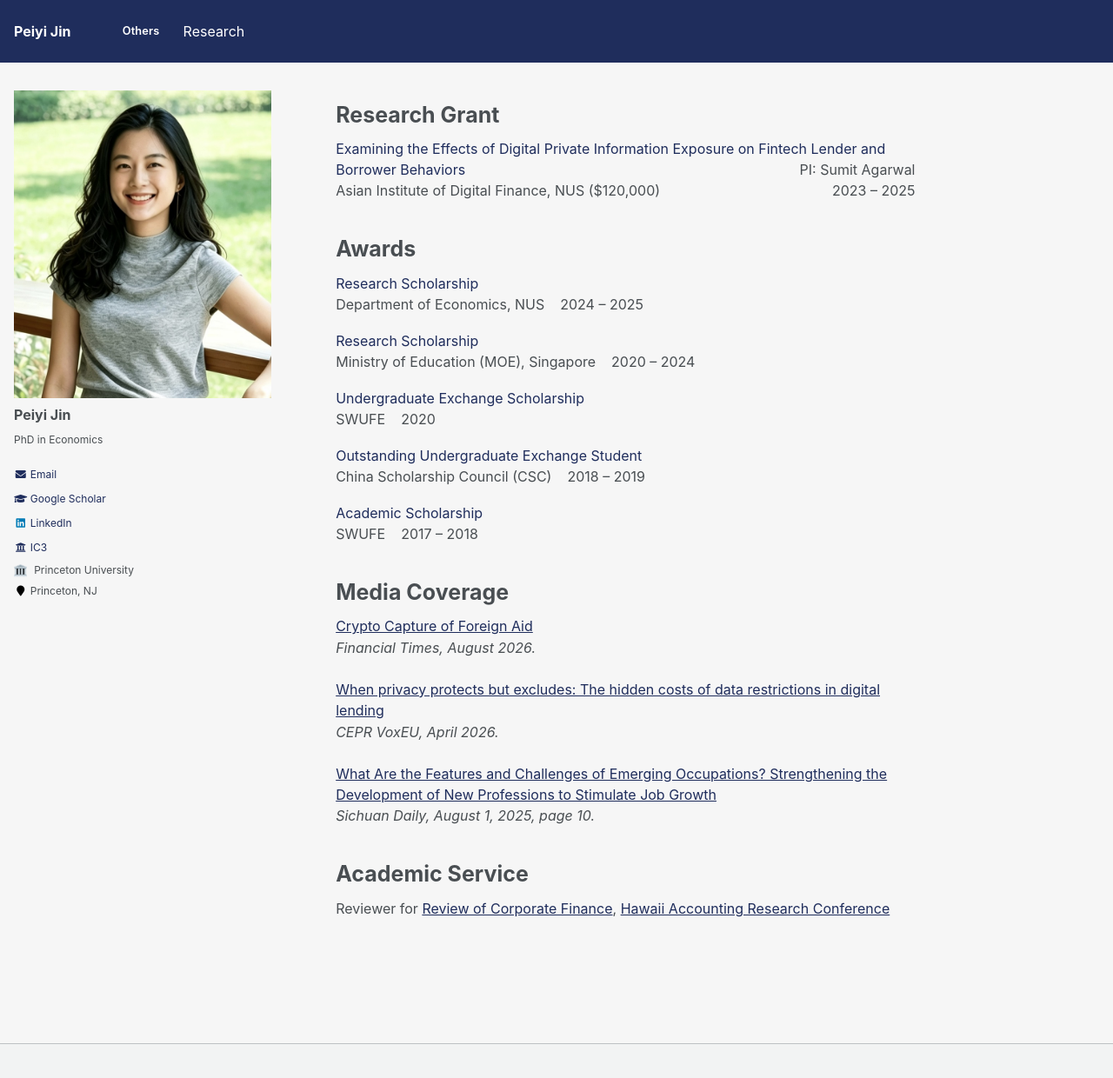
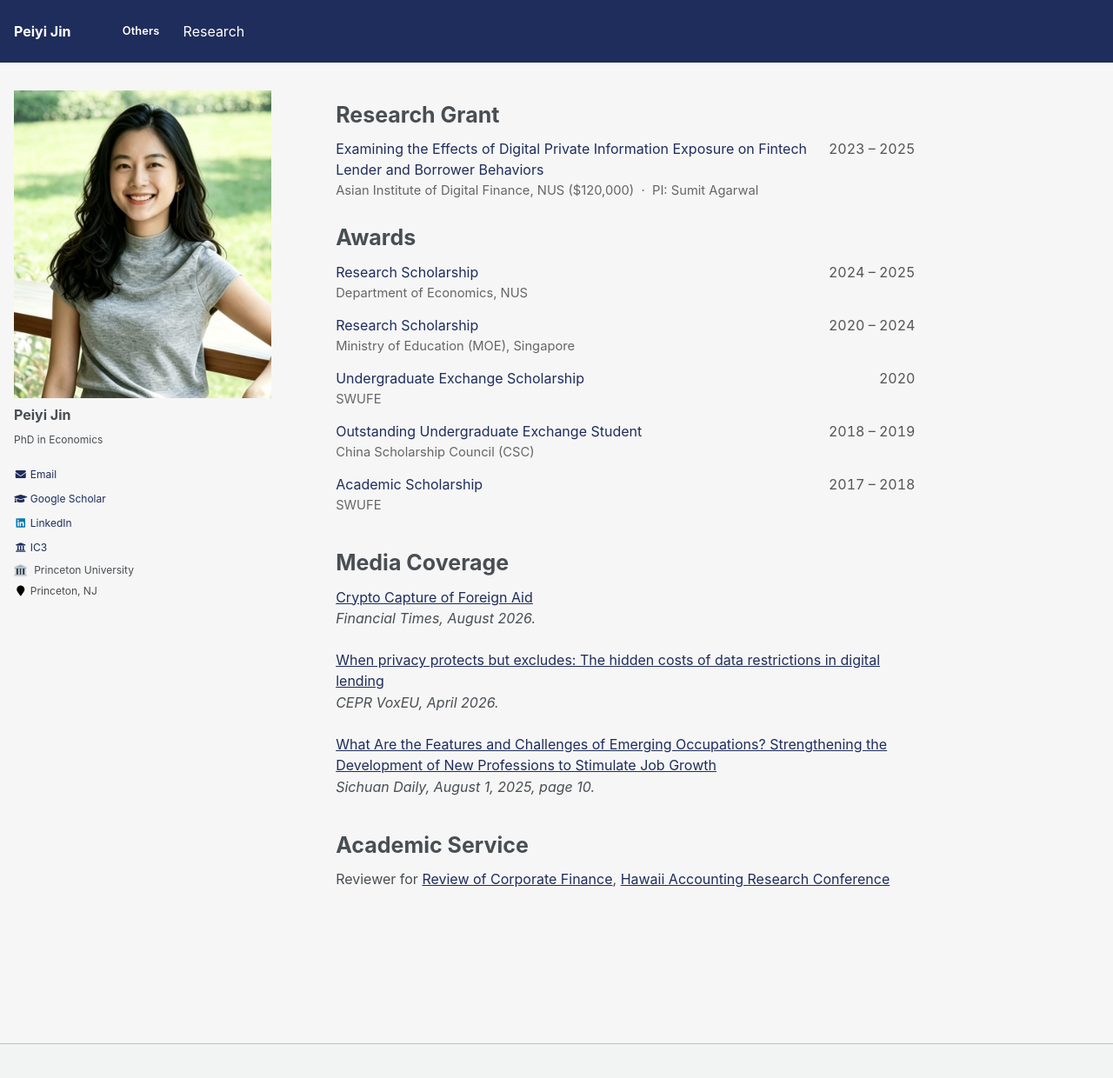
Before and after one commit to peiyi-jin/peiyi-jin.github.io, a Jekyll site: the page built from _pages/others.md, in a window 1280 px wide and 1265 px high. Shown: the top 1240 px of the window at 87% size. Built offline with Jekyll 4.4.1, drawn with Linux system fonts in a browser that asks for light colours.

Commit message:
Others: cleaner grant and awards layout (title, right-aligned year, muted institution)
Co-Authored-By: Claude Opus 5.5 <noreply@anthropic.com>
Claude-Session: https://claude.ai/code/session_01NQdQ81EU5z7Ca6E2SwhLnP

```diff
--- a/_pages/others.md
+++ b/_pages/others.md
@@ -8,61 +8,46 @@ layout: single
 author_profile: true
 ---
 
+<style>
+  .hon-item { margin-bottom: 14px; }
+  .hon-row { display: flex; justify-content: space-between; align-items: baseline; gap: 16px; }
+  .hon-title { color: #1F2D5C; }
+  .hon-year { flex: 0 0 auto; color: #555; font-variant-numeric: tabular-nums; white-space: nowrap; }
+  .hon-org { color: #666; font-size: 0.92em; margin-top: 1px; }
+</style>
+
 Research Grant
 ======
-<div class="row" style="margin-top:6px;">
-  <span style="color:#1F2D5C;">Examining the Effects of Digital Private Information Exposure on Fintech Lender and Borrower Behaviors</span>
-  <span style="float:right;" class="muted">PI: Sumit Agarwal</span>
+
+<div class="hon-item">
+  <div class="hon-row"><span class="hon-title">Examining the Effects of Digital Private Information Exposure on Fintech Lender and Borrower Behaviors</span><span class="hon-year">2023 – 2025</span></div>
+  <div class="hon-org">Asian Institute of Digital Finance, NUS ($120,000) &nbsp;·&nbsp; PI: Sumit Agarwal</div>
 </div>
 
-<div class="row">
-  <span>Asian Institute of Digital Finance, NUS ($120,000)</span>
-  <span style="float:right;">2023 – 2025</span>
-</div>
-
-<div style="margin-top:40px;"></div>
+<div style="margin-top:28px;"></div>
 
 Awards
 ======
 
-<div style="overflow:auto; margin-bottom:18px;">
-  <span style="color:#1F2D5C;">Research Scholarship</span>
-  <div style="text-align:left;">
-    Department of Economics, NUS&nbsp;&nbsp;&nbsp;
-    2024 – 2025
-  </div>
+<div class="hon-item">
+  <div class="hon-row"><span class="hon-title">Research Scholarship</span><span class="hon-year">2024 – 2025</span></div>
+  <div class="hon-org">Department of Economics, NUS</div>
 </div>
-
-<div style="overflow:auto; margin-bottom:18px;">
-  <span style="color:#1F2D5C;">Research Scholarship</span>
-  <div style="text-align:left;">
-    Ministry of Education (MOE), Singapore&nbsp;&nbsp;&nbsp;
-    2020 – 2024
-  </div>
+<div class="hon-item">
+  <div class="hon-row"><span class="hon-title">Research Scholarship</span><span class="hon-year">2020 – 2024</span></div>
+  <div class="hon-org">Ministry of Education (MOE), Singapore</div>
 </div>
-
-<div style="overflow:auto; margin-bottom:18px;">
-  <span style="color:#1F2D5C;">Undergraduate Exchange Scholarship</span>
-  <div style="text-align:left;">
-    SWUFE&nbsp;&nbsp;&nbsp;
-    2020
-  </div>
+<div class="hon-item">
+  <div class="hon-row"><span class="hon-title">Undergraduate Exchange Scholarship</span><span class="hon-year">2020</span></div>
+  <div class="hon-org">SWUFE</div>
 </div>
-
-<div style="overflow:auto; margin-bottom:18px;">
-  <span style="color:#1F2D5C;">Outstanding Undergraduate Exchange Student</span>
-  <div style="text-align:left;">
-    China Scholarship Council (CSC)&nbsp;&nbsp;&nbsp;
-    2018 – 2019
-  </div>
+<div class="hon-item">
+  <div class="hon-row"><span class="hon-title">Outstanding Undergraduate Exchange Student</span><span class="hon-year">2018 – 2019</span></div>
+  <div class="hon-org">China Scholarship Council (CSC)</div>
 </div>
-
-<div style="overflow:auto; margin-bottom:18px;">
-  <span style="color:#1F2D5C;">Academic Scholarship</span>
-  <div style="text-align:left;">
-    SWUFE&nbsp;&nbsp;&nbsp;
-    2017 – 2018
-  </div>
+<div class="hon-item">
+  <div class="hon-row"><span class="hon-title">Academic Scholarship</span><span class="hon-year">2017 – 2018</span></div>
+  <div class="hon-org">SWUFE</div>
 </div>
 
 <div style="margin-top:40px;"></div>
```
